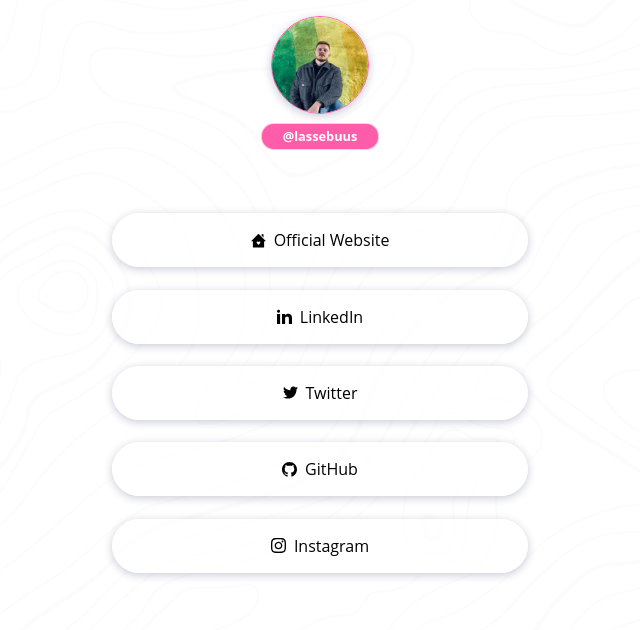
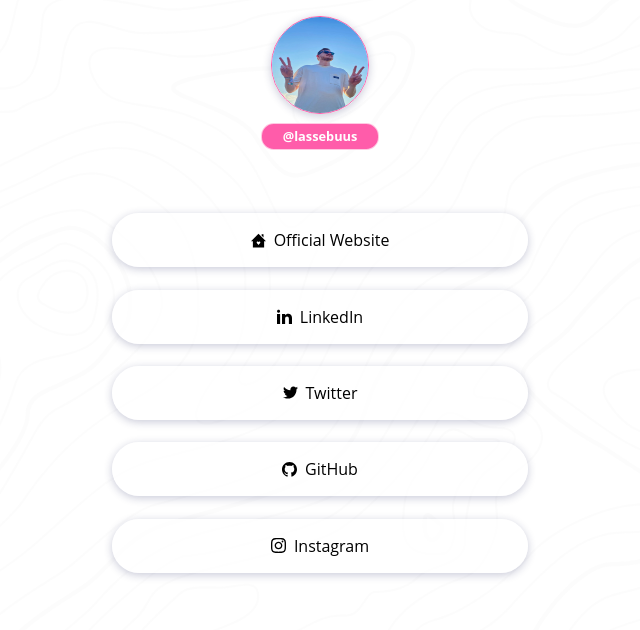
Before and after one commit to nettmaker-lasse/linkbio, a plain HTML site: page index.html in a window 1280 px wide. Shown: the whole page, without its empty margins (320-960 px from the left). Drawn offline with nearby package versions, Linux system fonts and the light colour scheme; animation ran at ten frames a second.

Commit message:
new profile image

```diff
--- a/index.html
+++ b/index.html
@@ -40,7 +40,7 @@
 	<div id="vanta"></div>
 	<main class="animated">
 		<header>
-			<img src="./images/me.png" alt="" />
+			<img src="./images/me-two.png" alt="" />
 			<h1>@lassebuus</h1>
 		</header>
 		<ul>
```
Also changed, not shown: images/me-two.png (added).
